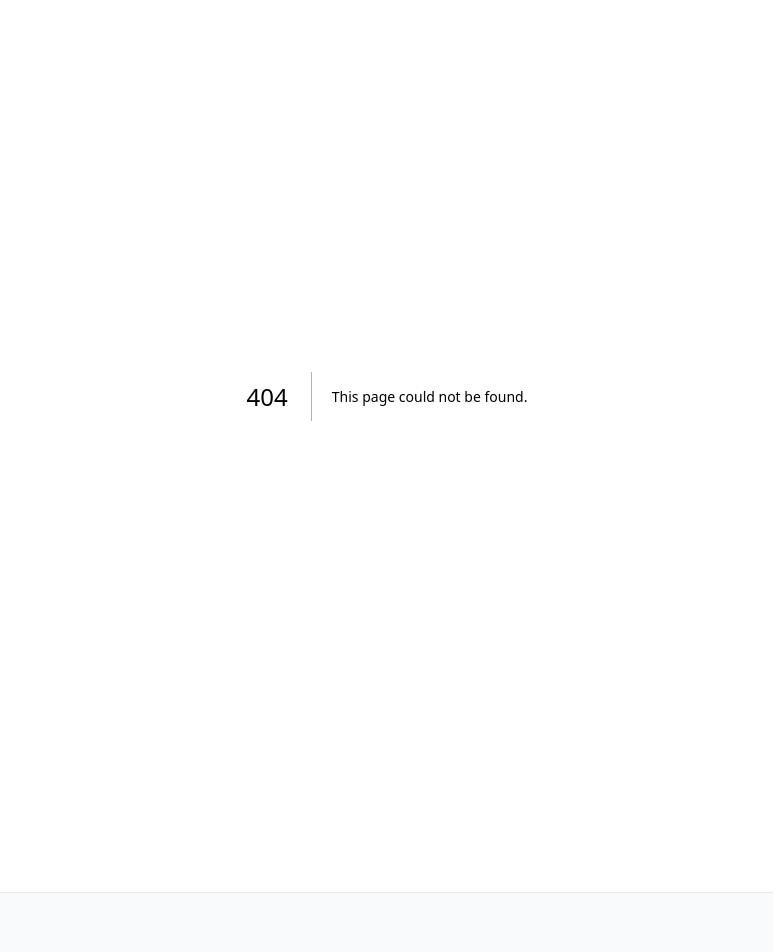
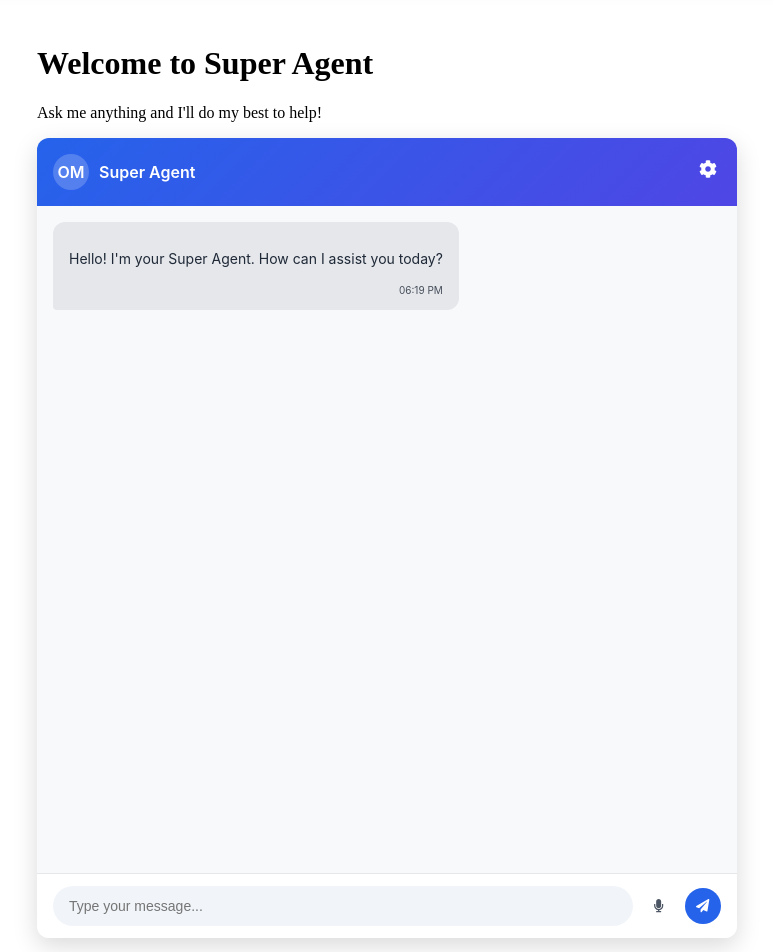
Before and after one commit to choudharyom/choudharyom.github.io, a Next.js app: page /chat in a window 1280 px wide. Before the commit this address had no page. Shown: the part 100-1052 px from the top of the page, without its empty margins (253-1026 px from the left). Built offline with nearby package versions, Linux system fonts and the light colour scheme.

Commit message:
updated super agent

```diff
--- a/package.json
+++ b/package.json
@@ -14,14 +14,15 @@
     "@react-three/drei": "^9.122.0",
     "@react-three/fiber": "^8.18.0",
     "@tensorflow/tfjs": "^4.22.0",
+    "axios": "^1.9.0",
     "chart.js": "^4.4.3",
     "katex": "^0.16.11",
     "next": "^15.3.0",
     "next-themes": "^0.3.0",
     "react": "^18.3.1",
     "react-dom": "^18.3.1",
-    "react-icons": "^5.2.1",
-    "react-markdown": "^9.0.1",
+    "react-icons": "^5.5.0",
+    "react-markdown": "^9.1.0",
     "react-syntax-highlighter": "^15.5.0",
     "rehype-katex": "^7.0.0",
     "remark-math": "^6.0.0",
--- a/public/search-index.json
+++ b/public/search-index.json
@@ -1,4 +1,20 @@
 [
+  {
+    "slug": "elhclf-translator",
+    "title": "From JSON to Image: Automating Embedded Linux Builds with Configuration Translation",
+    "excerpt": "",
+    "tags": [
+      "embedded-linux",
+      "build-systems",
+      "automation",
+      "nodejs",
+      "json",
+      "buildroot",
+      "yocto",
+      "ptxdist",
+      "scripting"
+    ]
+  },
   {
     "slug": "elhclf-configurator",
     "title": "Introducing the ELHLCF Configurator: Build Your Embedded Linux System Visually",
--- a/src/components/superagent/SuperAgent.js
+++ b/src/components/superagent/SuperAgent.js
@@ -1,5 +1,7 @@
 import React, { useState, useRef, useEffect } from 'react';
-import styles from './SuperAgent.module.css';
+import ReactMarkdown from 'react-markdown'; // Import react-markdown
+import styles from '@/styles/SuperAgent.module.css';
+import axios from 'axios'; // Import axios
 import { FaPaperPlane, FaMicrophone, FaCog, FaTimes } from 'react-icons/fa';
 import { BsThreeDots } from 'react-icons/bs';
 import ToolSelector from './ToolSelector';
@@ -33,15 +35,16 @@ const SuperAgent = () => {
   };
 
   // Handle message submission
-  const handleSubmit = (e) => {
+  const handleSubmit = async (e) => {
     e.preventDefault();
-    if (input.trim() === '') return;
+    const trimmedInput = input.trim();
+    if (trimmedInput === '') return;
 
     // Add user message
     const newUserMessage = {
       id: messages.length + 1,
       type: 'user',
-      content: input,
+      content: trimmedInput,
       timestamp: new Date(),
     };
 
@@ -51,32 +54,64 @@ const SuperAgent = () => {
     // Simulate AI thinking
     setIsTyping(true);
 
-    // Simulate AI response (replace with actual API call)
-    setTimeout(() => {
-      const aiResponse = {
+    // --- Call Gemini API ---
+    // Ensure you have set up the environment variable (e.g., VITE_GEMINI_API_KEY or REACT_APP_GEMINI_API_KEY)
+    // --- Debugging Line ---
+    console.log('Available Next.js Env Vars:', process.env); // Changed for Next.js
+    // --- End Debugging Line ---
+    const apiKey = process.env.NEXT_PUBLIC_GEMINI_API_KEY; // Changed for Next.js
+    const apiUrl = `https://generativelanguage.googleapis.com/v1beta/models/gemini-2.0-flash:generateContent?key=${apiKey}`;
+
+    if (!apiKey) {
+      console.error("Gemini API key is missing. Please set it up in your environment variables.");
+      const errorResponse = {
         id: messages.length + 2,
         type: 'ai',
-        content: getAIResponse(input),
+        content: "Configuration error: API key not found.",
+        timestamp: new Date(),
+      };
+      setMessages((prev) => [...prev, errorResponse]);
+      setIsTyping(false);
+      return;
+    }
+
+    try {
+      // Using axios.post
+      const response = await axios.post(apiUrl, {
+        contents: [{ parts: [{ text: trimmedInput }] }],
+      }, {
+        headers: {
+          'Content-Type': 'application/json',
+        }
+      });
+
+      // Extract the text from the response - check Gemini API docs for the exact structure
+      // Axios puts the response data directly in `response.data`
+      const aiText = response.data.candidates?.[0]?.content?.parts?.[0]?.text || "Sorry, I couldn't get a valid response.";
+
+      const aiResponse = {
+        id: messages.length + 2, // Note: ID generation might need adjustment with async calls
+        type: 'ai',
+        content: aiText,
         timestamp: new Date(),
       };
 
       setMessages((prev) => [...prev, aiResponse]);
-      setIsTyping(false);
-    }, 1500);
-  };
+      // --- End API Call ---
 
-  // Mock AI response function (replace with actual API)
-  const getAIResponse = (userInput) => {
-    const responses = [
-      "I'm analyzing your request...",
-      "That's an interesting question. Here's what I found...",
-      "Based on my knowledge, I can tell you that...",
-      "I've processed your request and here's the information you need...",
-      "Let me help you with that request...",
-    ];
-
-    return responses[Math.floor(Math.random() * responses.length)] +
-      " This is a simulated response to: " + userInput;
+    } catch (error) {
+      // Axios errors often have more structure
+      console.error("Error fetching Gemini response:", error.response ? error.response.data : error.message);
+      const errorResponse = {
+        id: messages.length + 2,
+        type: 'ai',
+        content: `Sorry, something went wrong: ${error.response?.data?.error?.message || error.message}`,
+        timestamp: new Date(),
+      };
+      setMessages((prev) => [...prev, errorResponse]);
+    } finally {
+      setIsTyping(false); // Stop typing indicator regardless of success or failure
+    }
   };
 
   const formatTime = (date) => {
@@ -87,7 +122,7 @@ const SuperAgent = () => {
     <div className={styles.chatContainer}>
       <div className={styles.chatHeader}>
         <div className={styles.agentInfo}>
-          <div className={styles.agentAvatar}>GS</div>
+          <div className={styles.agentAvatar}>OM</div>
           <div className={styles.agentName}>Super Agent</div>
         </div>
         <div className={styles.headerControls}>
@@ -119,7 +154,11 @@ const SuperAgent = () => {
             className={`${styles.message} ${message.type === 'user' ? styles.userMessage : styles.aiMessage}`}
           >
             <div className={styles.messageContent}>
-              {message.content}
+              {message.type === 'ai' ? (
+                <ReactMarkdown>{message.content}</ReactMarkdown>
+              ) : (
+                message.content // Keep user messages as plain text
+              )}
             </div>
             <div className={styles.messageTime}>{formatTime(message.timestamp)}</div>
           </div>
--- /dev/null
+++ b/src/pages/chat.js
@@ -0,0 +1,30 @@
+import React from 'react';
+import Head from 'next/head';
+import styles from '@/styles/SuperAgent.module.css';
+import SuperAgent from '@/components/superagent/SuperAgent';
+
+export default function Chat() {
+  return (
+    <div className={styles.container}>
+      <Head>
+        <title>Super Agent</title>
+        <meta name="description" content="Chat with our Super Agent" />
+        <link rel="icon" href="/favicon.ico" />
+      </Head>
+
+      <main className={styles.main}>
+        <h1 className={styles.title}>
+          Welcome to <span>Super Agent</span>
+        </h1>
+
+        <p className={styles.description}>
+          Ask me anything and I'll do my best to help!
+        </p>
+
+        <div className={styles.agentWrapper}>
+          <SuperAgent />
+        </div>
+      </main>
+    </div>
+  );
+}
--- /dev/null
+++ b/src/pages/super-agent/index.js
@@ -0,0 +1,23 @@
+import React from 'react';
+import Head from 'next/head';
+import styles from '@/styles/SuperAgent.module.css';
+import SuperAgent from '@/components/superagent/SuperAgent';
+
+const SuperAgentPage = () => {
+    return (
+        <div className={styles.container}>
+          <div className={styles.content}>
+            <div className={styles.header}>
+              <h1 className={styles.title}>
+                Welcome to <span>Super Agent</span>
+              </h1>
+                <p className={styles.description}>
+                    Ask me anything and I'll do my best to help!
+                </p>
+                <SuperAgent />
+            </div>
+          </div>
+        </div>
+      );
+};
+export default SuperAgentPage;
--- a/src/styles/Footer.module.css
+++ b/src/styles/Footer.module.css
@@ -1,8 +1,8 @@
 .footer {
   background-color: var(--background-alt); /* Or var(--card-bg) depending on theme */
   color: var(--color-text-secondary);
-  padding: 3rem 1.5rem 1.5rem 1.5rem; /* More padding top */
-  margin-top: 4rem; /* Space above footer */
+  padding: 1.5rem 1.5rem 0rem 1.5rem; /* More padding top */
+  margin-top: 0rem; /* Space above footer */
   border-top: 1px solid var(--border-color);
   font-size: 0.9rem;
 }
@@ -19,7 +19,7 @@
 .footerFlexContainer {
   display: flex;
   flex-direction: column;
-  gap: 2.5rem;
+  gap: 0rem;
 }
 
 .footerAbout {
--- /dev/null
+++ b/src/styles/SuperAgent.module.css
@@ -0,0 +1,310 @@
+
+.container {
+  display: flex;
+  justify-content: center; /* Center horizontally */
+  align-items: center; /* Center vertically */
+  min-height: 100vh; /* Ensure container takes full viewport height */
+  padding: 20px; /* Optional: Add some padding around the content */
+}
+
+.chatContainer {
+    display: flex;
+    flex-direction: column;
+    height: 800px;
+    width: 700px;
+    border-radius: 12px;
+    overflow: hidden;
+    box-shadow: 0 8px 24px rgba(0, 0, 0, 0.15);
+    background-color: #f8f9fa;
+    font-family: 'Inter', -apple-system, BlinkMacSystemFont, 'Segoe UI', Roboto, sans-serif;
+    position: relative;
+  }
+
+  /* Header styles */
+  .chatHeader {
+    display: flex;
+    align-items: center;
+    justify-content: space-between;
+    padding: 16px;
+    background: linear-gradient(135deg, #2563eb, #4f46e5);
+    color: white;
+  }
+
+  .agentInfo {
+    display: flex;
+    align-items: center;
+  }
+
+  .agentAvatar {
+    width: 36px;
+    height: 36px;
+    border-radius: 50%;
+    background-color: rgba(255, 255, 255, 0.2);
+    display: flex;
+    align-items: center;
+    justify-content: center;
+    margin-right: 10px;
+    font-weight: 600;
+  }
+
+  .agentName {
+    font-weight: 600;
+    font-size: 16px;
+  }
+
+  .headerControls button {
+    background: transparent;
+    border: none;
+    color: white;
+    cursor: pointer;
+    font-size: 18px;
+    padding: 4px;
+    border-radius: 4px;
+  }
+
+  .headerControls button:hover {
+    background-color: rgba(255, 255, 255, 0.1);
+  }
+
+  /* Message container */
+  .messageContainer {
+    flex: 1;
+    padding: 16px;
+    overflow-y: auto;
+    display: flex;
+    flex-direction: column;
+    gap: 10px;
+    background-color: #f8f9fa;
+  }
+
+  /* Message styles */
+  .message {
+    max-width: 80%;
+    padding: 12px 16px;
+    border-radius: 12px;
+    font-size: 14px;
+    line-height: 1.5;
+    position: relative;
+  }
+
+  .userMessage {
+    align-self: flex-end;
+    background-color: #2563eb;
+    color: white;
+    border-bottom-right-radius: 4px;
+  }
+
+  .aiMessage {
+    align-self: flex-start;
+    background-color: #e5e7eb;
+    color: #1f2937;
+    border-bottom-left-radius: 4px;
+  }
+
+  .messageTime {
+    font-size: 10px;
+    margin-top: 5px;
+    opacity: 0.8;
+    text-align: right;
+  }
+
+  /* Typing indicator */
+  .typingIndicator {
+    display: flex;
+    align-items: center;
+    gap: 3px;
+    height: 24px;
+  }
+
+  .typingIndicator span {
+    font-size: 20px;
+    animation: pulse 1.5s infinite;
+    opacity: 0.8;
+  }
+
+  @keyframes pulse {
+    0%, 100% { opacity: 0.5; }
+    50% { opacity: 1; }
+  }
+
+  /* Input area */
+  .inputContainer {
+    display: flex;
+    align-items: center;
+    padding: 12px 16px;
+    background-color: white;
+    border-top: 1px solid #e5e7eb;
+  }
+
+  .inputField {
+    flex: 1;
+    border: none;
+    border-radius: 20px;
+    background-color: #f1f5f9;
+    padding: 12px 16px;
+    font-size: 14px;
+    outline: none;
+    transition: all 0.2s ease;
+  }
+
+  .inputField:focus {
+    box-shadow: 0 0 0 2px rgba(37, 99, 235, 0.3);
+    background-color: white;
+  }
+
+  .micButton, .sendButton {
+    border: none;
+    background: none;
+    margin-left: 8px;
+    cursor: pointer;
+    width: 36px;
+    height: 36px;
+    border-radius: 50%;
+    display: flex;
+    align-items: center;
+    justify-content: center;
+    color: #4b5563;
+    transition: all 0.2s ease;
+  }
+
+  .sendButton {
+    background-color: #2563eb;
+    color: white;
+  }
+
+  .micButton:hover, .sendButton:hover {
+    transform: scale(1.05);
+  }
+
+  /* Settings panel */
+  .settingsPanel {
+    position: absolute;
+    top: 70px;
+    right: 16px;
+    width: 320px;
+    background-color: white;
+    border-radius: 8px;
+    box-shadow: 0 4px 20px rgba(0, 0, 0, 0.15);
+    z-index: 10;
+  }
+
+  .settingsHeader {
+    display: flex;
+    justify-content: space-between;
+    align-items: center;
+    padding: 12px 16px;
+    border-bottom: 1px solid #e5e7eb;
+  }
+
+  .settingsHeader h3 {
+    margin: 0;
+    font-size: 16px;
+    font-weight: 600;
+  }
+
+  .settingsHeader button {
+    background: transparent;
+    border: none;
+    cursor: pointer;
+    color: #6b7280;
+  }
+
+  .settingsContent {
+    padding: 16px;
+    max-height: 400px;
+    overflow-y: auto;
+  }
+
+  /* Tool selector */
+  .toolSelector h4 {
+    margin-top: 0;
+    margin-bottom: 12px;
+    font-size: 14px;
+    font-weight: 600;
+    color: #4b5563;
+  }
+
+  .toolGrid {
+    display: grid;
+    grid-template-columns: 1fr;
+    gap: 12px;
+  }
+
+  .toolItem {
+    display: flex;
+    align-items: center;
+    gap: 12px;
+  }
+
+  .toolInfo {
+    flex: 1;
+  }
+
+  .toolName {
+    font-weight: 500;
+    color: #1f2937;
+  }
+
+  .toolDescription {
+    font-size: 12px;
+    color: #6b7280;
+  }
+
+  /* Toggle switch */
+  .toolSwitch {
+    position: relative;
+    display: inline-block;
+    width: 44px;
+    height: 22px;
+  }
+
+  .toolSwitch input {
+    opacity: 0;
+    width: 0;
+    height: 0;
+  }
+
+  .slider {
+    position: absolute;
+    cursor: pointer;
+    top: 0;
+    left: 0;
+    right: 0;
+    bottom: 0;
+    background-color: #e5e7eb;
+    transition: .3s;
+    border-radius: 22px;
+  }
+
+  .slider:before {
+    position: absolute;
+    content: "";
+    height: 18px;
+    width: 18px;
+    left: 2px;
+    bottom: 2px;
+    background-color: white;
+    transition: .3s;
+    border-radius: 50%;
+  }
+
+  input:checked + .slider {
+    background-color: #2563eb;
+  }
+
+  input:checked + .slider:before {
+    transform: translateX(22px);
+  }
+
+  /* Responsive adjustments */
+  @media (max-width: 480px) {
+    .chatContainer {
+      width: 100%;
+      height: 100vh;
+      border-radius: 0;
+    }
+
+    .settingsPanel {
+      width: 85%;
+    }
+  }
```
Also changed, not shown: 1 other file (tests, documents, lock files or other folders).
